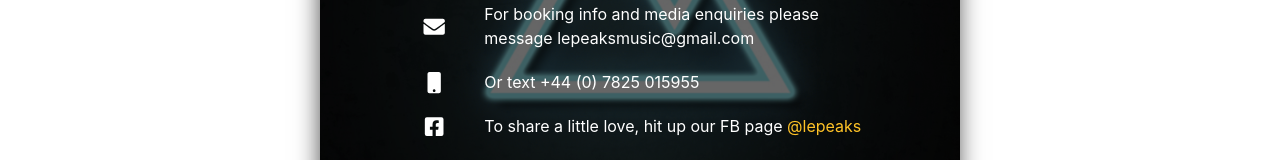
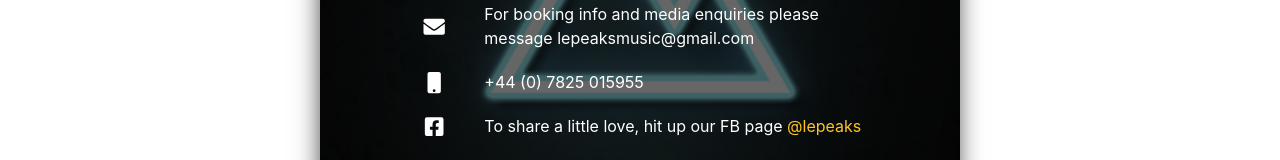
Before and after one commit to joujuanpablo/lepeaks, a React (Create React App) app: page /contact in a window 1280 px wide. Shown: the part 353-513 px from the top of the page. Built offline with nearby package versions, Linux system fonts and the light colour scheme.

Commit message:
quick copy fix

```diff
--- a/src/components/Contact/Contact.jsx
+++ b/src/components/Contact/Contact.jsx
@@ -20,8 +20,8 @@ export default (props) => {
                     <div className="mobile info-item">
                         <FontAwesomeIcon icon={'mobile'} size="lg" />
                         <p>
-                            Or text +44 (0) 7825 015955
-                            </p>
+                            +44 (0) 7825 015955
+                        </p>
                     </div>
                     <div className="facebook info-item">
                         <FontAwesomeIcon icon={['fab', 'facebook-square']} size="lg" />
```
